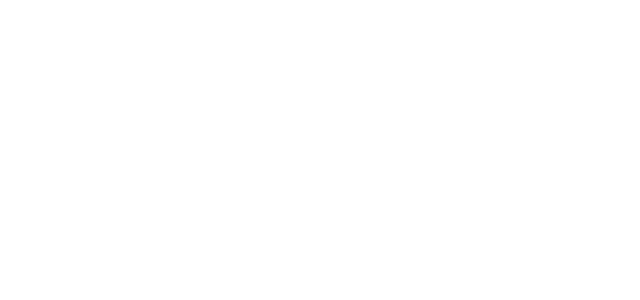
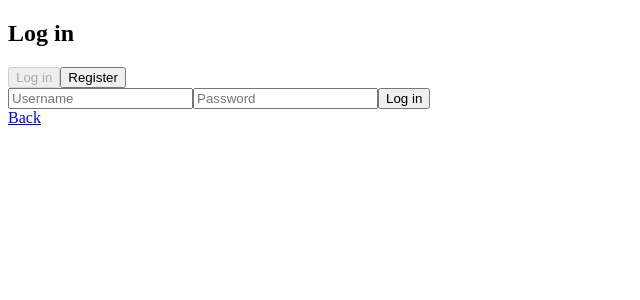
Before and after one commit to Guenks/CheckYourServ, a Vue app in the folder frontend/: page /auth in a window 1280 px wide. Before the commit this address had no page. Shown: the top 300 px of the page, without its empty margins (0-640 px from the left). Built offline with nearby package versions, Linux system fonts and the light colour scheme.

Commit message:
add Auth view, just view no function yet

```diff
--- a/frontend/src/router/index.js
+++ b/frontend/src/router/index.js
@@ -1,9 +1,13 @@
 import { createRouter, createWebHistory } from "vue-router"
 import HomeView from "@/views/HomeView.vue"
+import AuthView from "@/views/AuthView.vue"
 
 const router = createRouter({
   history: createWebHistory(import.meta.env.BASE_URL),
-  routes: [{ path: "/", component: HomeView }],
+  routes: [
+    { path: "/", component: HomeView },
+    { path: "/auth", component: AuthView },
+  ],
 })
 
 export default router
--- /dev/null
+++ b/frontend/src/views/AuthView.vue
@@ -0,0 +1,36 @@
+<script setup>
+import { useRouter } from "vue-router"
+import { ref } from "vue"
+
+const router = useRouter()
+
+//vars
+const mode = ref("login") // 'login' | 'register'
+const username = ref("")
+const password = ref("")
+const error = ref("")
+const loading = ref(false)
+</script>
+
+<template>
+  <section>
+    <h2>{{ mode === "login" ? "Log in" : "Register" }}</h2>
+    <div>
+      <button type="button" :disabled="mode === 'login'" @click="mode = 'login'">Log in</button>
+      <button type="button" :disabled="mode === 'register'" @click="mode = 'register'">
+        Register
+      </button>
+    </div>
+
+    <form @submit.prevent="submit">
+      <input v-model="username" type="text" placeholder="Username" required minlength="6" />
+      <input v-model="password" type="password" placeholder="Password" required minlength="6" />
+      <button type="submit" :disabled="loading">
+        {{ loading ? "Please wait..." : mode === "login" ? "Log in" : "Create account" }}
+      </button>
+    </form>
+
+    <p v-if="error" style="color: red">{{ error }}</p>
+    <RouterLink to="/">Back</RouterLink>
+  </section>
+</template>
--- a/frontend/src/views/HomeView.vue
+++ b/frontend/src/views/HomeView.vue
@@ -8,6 +8,7 @@ import TestApi from "@/components/testApi.vue"
     Visit <a href="https://vuejs.org/" target="_blank" rel="noopener">vuejs.org</a> to read the
     documentation
   </p>
+  <RouterLink to="/auth">Log in / Register</RouterLink>
   <TestApi />
 </template>
 
```
